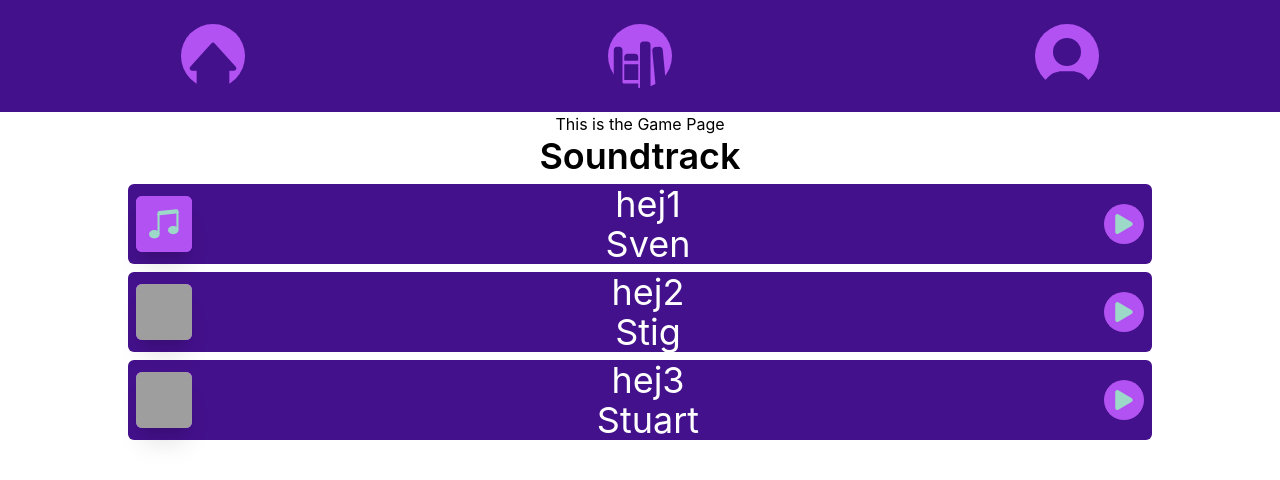
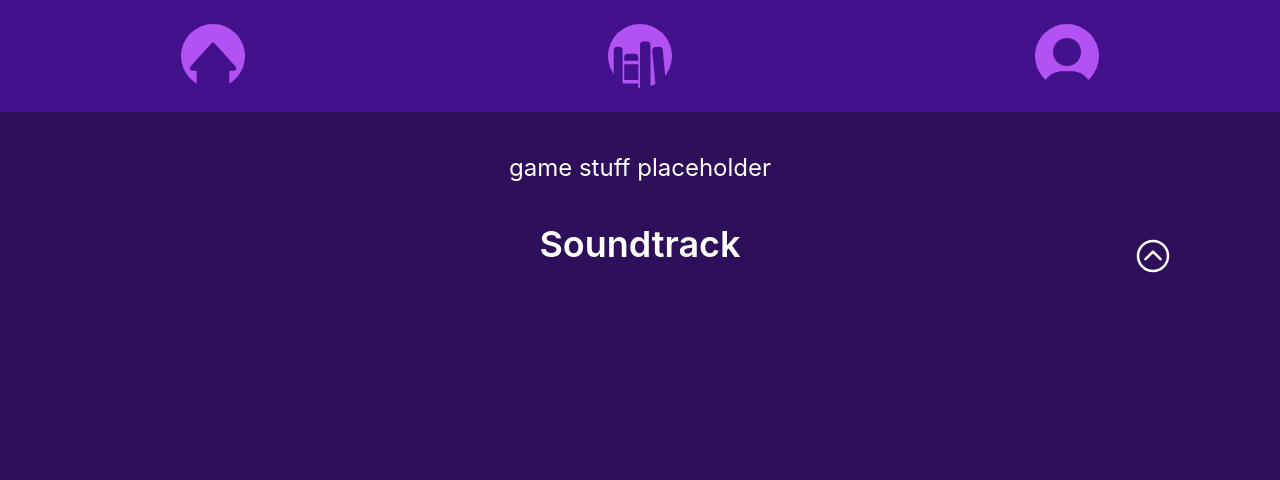
Before and after one commit to seasharpu/gamemoviedbfrontend, a React (Create React App) app: page /game in a window 1280 px wide. Shown: the top 480 px of the page. Built offline with nearby package versions, Linux system fonts and the light colour scheme; grey boxes are pictures that could not be loaded; the HTML template or start-up script is replaced by a standard one.

Commit message:
game and franchise page styling, and soundtrack dropdown styling

```diff
--- a/src/components/molecules/Dropdown.tsx
+++ b/src/components/molecules/Dropdown.tsx
@@ -19,7 +19,7 @@ export const Dropdown = ({ dropped_elements, dropped_down, styling }: {
 
     return (
         <div className={`${styling}`}>
-            <div className="flex flex-col items-end w-full h-0">
+            <div className="flex flex-col items-end w-full h-0 mx-">
                 <motion.button
                     whileHover={{
                         scale: 1.2,
@@ -28,7 +28,7 @@ export const Dropdown = ({ dropped_elements, dropped_down, styling }: {
                     >
                     <IoChevronDownCircleOutline
                         onClick={toggleVisibility}
-                        className={`w-10 h-10 relative -top-7 text-black transition-all ${isVisible ? "rotate-0" : "rotate-180"}`}
+                        className={`w-10 h-10 relative -top-7 text-white transition-all ${isVisible ? "rotate-0" : "rotate-180"}`}
                     ></IoChevronDownCircleOutline>
                 </motion.button>
             </div>
--- a/src/components/molecules/Soundtrack.tsx
+++ b/src/components/molecules/Soundtrack.tsx
@@ -8,14 +8,14 @@ export const Soundtrack = ({ soundtracklist, dropdown, styling }:
         styling: string
     }) => {
 
-    let dropdown_styling = "w-full flex flex-col items-center"
+    let soundtrack_list_styling = "w-full flex flex-col items-center"
 
     return (
-        <div className={`w-full ${styling}`}>
+        <div className={styling}>
             {dropdown === true ?
                 (
                     <Dropdown
-                        styling={dropdown_styling}
+                        styling={soundtrack_list_styling}
                         dropped_down={false}
                         dropped_elements={
                             soundtracklist.map((track, index) => (
@@ -26,7 +26,7 @@ export const Soundtrack = ({ soundtracklist, dropdown, styling }:
                         }
                     ></Dropdown>
                 ) : (
-                    <div className={dropdown_styling}>
+                    <div className={soundtrack_list_styling}>
                         {soundtracklist.map((track, index) => (
                             <div key={index} className="w-4/5 pt-2">
                                 <Song title={track.title} composer={track.composer} thumbnail={track.thumbnail}></Song>
--- a/src/pages/Franchise.tsx
+++ b/src/pages/Franchise.tsx
@@ -33,7 +33,7 @@ export default function Franchise() {
   ]
 
   return (
-    <div className="flex flex-col justify-center items-center w-full">
+    <div className="bg-dark-purple h-screen w-full flex flex-col items-center">
       <p>This is the Franchise page</p>
       {franschiseData.map((franchise, index) => (
         <div key={index} className="w-full">
--- a/src/pages/Game.tsx
+++ b/src/pages/Game.tsx
@@ -1,9 +1,11 @@
 import { Soundtrack } from "../components/molecules/Soundtrack";
 import Title from "../components/atoms/Title";
+import { BodyText } from "../components/atoms/BodyText";
 
 export default function Game() {
 
 
+  //to be replaced with one game and its soundtrack.
   const soundtracks = [
     {
         "title": "hej1",
@@ -23,13 +25,10 @@ export default function Game() {
 ]
 
   return (
-
-
-    <div>
-      <p>This is the Game Page</p>
-      <Title text="Soundtrack" text_color="black" size="h5" styling=""></Title>
-      <Soundtrack soundtracklist={soundtracks} dropdown={false} styling=""></Soundtrack>
-
+    <div className="bg-dark-purple h-screen w-full flex flex-col items-center">
+      <BodyText text="game stuff placeholder" text_color="white" styling="py-10" size="medium" />
+      <Title text="Soundtrack" text_color="white" size="h5" styling=""></Title>
+      <Soundtrack soundtracklist={soundtracks} dropdown={true} styling="w-5/6"></Soundtrack>
     </div>
   );
 }
```
